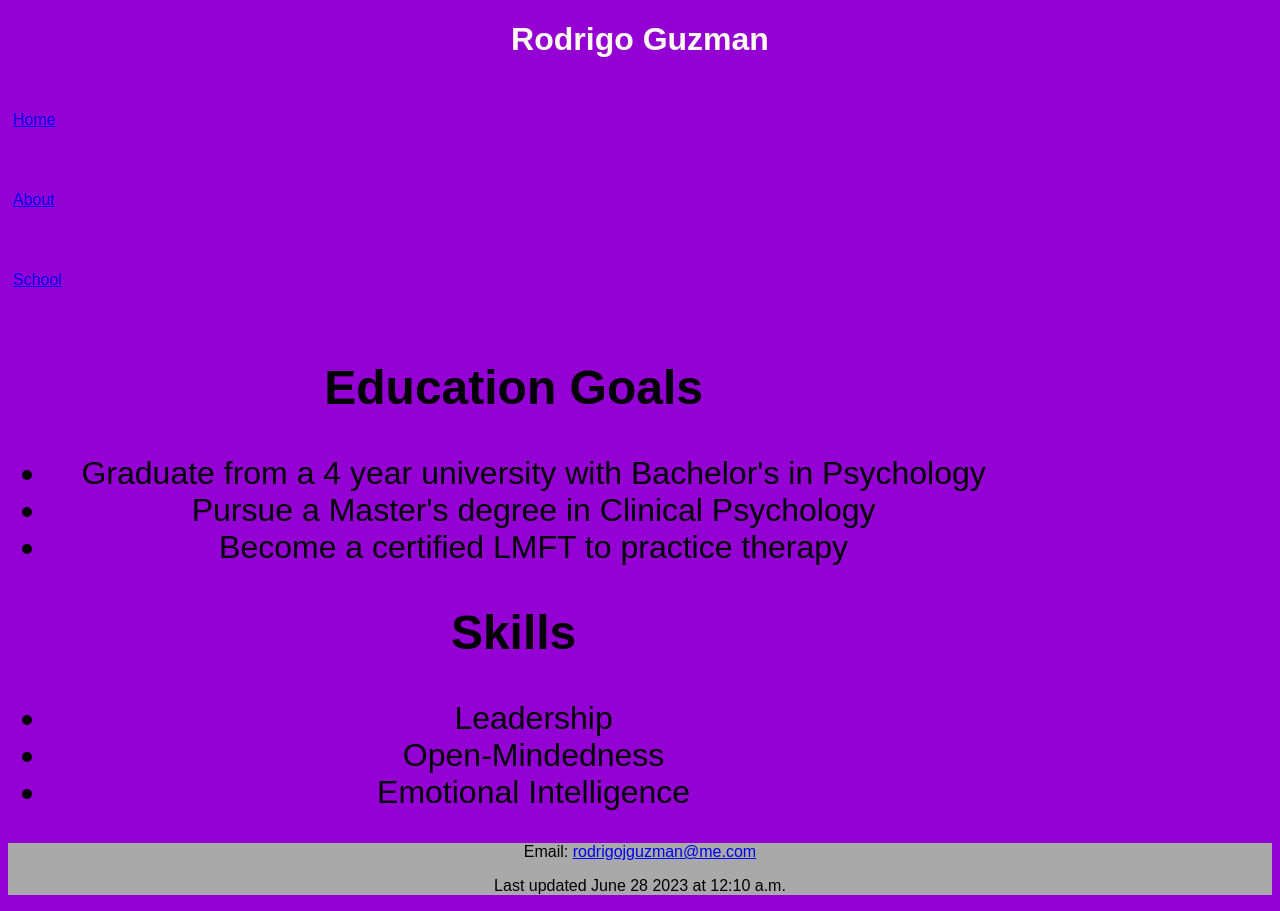
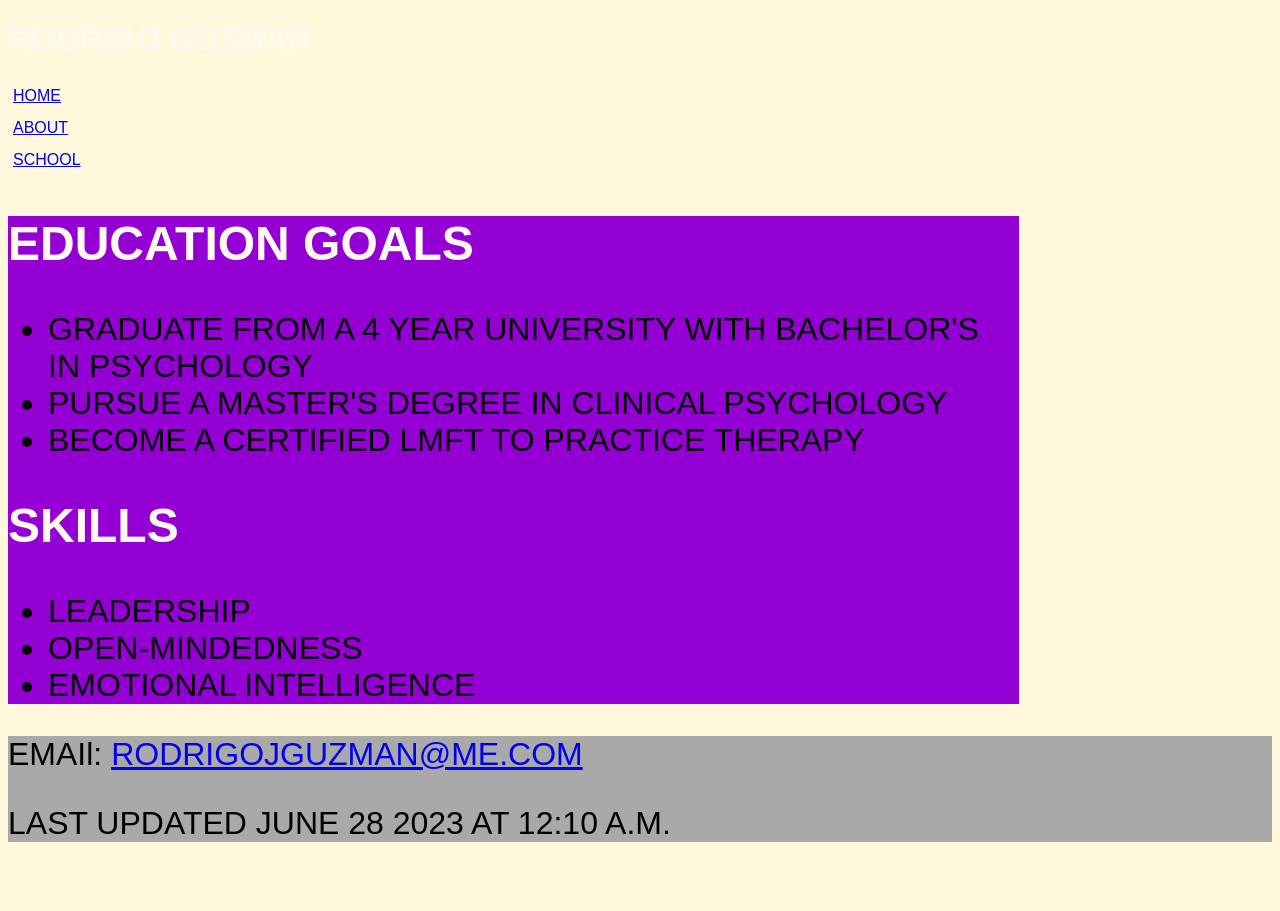
Before and after one commit to RodrigoJGuzman/cis162, a plain HTML site: page about.html in a window 1280 px wide. After the commit the page ends 874 px from the top, so only its background shows below. Drawn offline with Linux system fonts and the light colour scheme.

Commit message:
Add files via upload

```diff
--- a/about.html
+++ b/about.html
@@ -5,34 +5,34 @@
     <meta name="keywords"
           content="CIS162, Rodrigo Guzman, Cerritos College, About" />
     <link rel="stylesheet" href="main.css">
-<title>About Me</title>
+<title>ABOUT ME</title>
 </head>
 <body>
-<h1>Rodrigo Guzman</h1>
+<h1>RODRIGO GUZMAN</h1>
     <nav>
         <ul>
-        <li><a href="index.html">Home</a></li>
-        <li><a href="about.html">About</a></li>
-        <li><a href="#">School</a></li>
+        <li><a href="index.html">HOME</a></li>
+        <li><a href="about.html">ABOUT</a></li>
+        <li><a href="#">SCHOOL</a></li>
         </ul>
     </nav>
 <section>
-<h2>Education Goals</h2>
+<h2>EDUCATION GOALS</h2>
     <ul>
-        <li>Graduate from a 4 year university with Bachelor's in Psychology</li>
-        <li>Pursue a Master's degree in Clinical Psychology</li>
-        <li>Become a certified LMFT to practice therapy</li>
+        <li>GRADUATE FROM A 4 YEAR UNIVERSITY WITH BACHELOR'S IN PSYCHOLOGY</li>
+        <li>PURSUE A MASTER'S DEGREE IN CLINICAL PSYCHOLOGY</li>
+        <li>BECOME A CERTIFIED LMFT TO PRACTICE THERAPY</li>
     </ul>
-<h2>Skills</h2>
+<h2>SKILLS</h2>
         <ul>
-        <li>Leadership</li>
-        <li>Open-Mindedness</li>
-        <li>Emotional Intelligence</li>
+        <li>LEADERSHIP</li>
+        <li>OPEN-MINDEDNESS</li>
+        <li>EMOTIONAL INTELLIGENCE</li>
     </ul>
     </section>
 <footer>
-    <p>Email: <a href="mailto:rodrigojguzman@me.com">rodrigojguzman@me.com</a></p>
-    <p>Last updated <time datetime="2023-06-28T00:10">June 28 2023 at  12:10 a.m.</time></p>
+    <p>EMAIl: <a href="mailto:rodrigojguzman@me.com">RODRIGOJGUZMAN@ME.COM</a></p>
+    <p>LAST UPDATED <time datetime="2023-06-28T00:10">JUNE 28 2023 AT 12:10 A.M.</time></p>
 </footer>
 </body>
 </html>
--- a/main.css
+++ b/main.css
@@ -1,13 +1,14 @@
-body {background-color: darkviolet;
+body {background-color:cornsilk;
     font-family: 'microgramma-bold', sans-serif;
-    text-align: center}
+    text-align: left}
 
 header {background-color: darkgrey;
     font-family: 'microgramma-bold', sans-serif;
-    text-align: center}
+    text-align: center;
+    font-size: 5em;}
 
-h1 {color: floralwhite;}
-    nav> ul {line-height: 5em;
+h1, h2, h3 {color: floralwhite;}
+    nav> ul {line-height: 2em;
     list-style-type: none;
     padding-left: 5px;
     text-align: left}
@@ -16,4 +17,6 @@ section {background-color: darkviolet;
     width: 80%;
     font-size: 2em;}
 
-footer {background-color: darkgrey}
+footer {background-color: darkgrey;
+    font-family: 'microgramma-bold', sans-serif;
+    font-size: 2em;}
```
Also changed, not shown: index.html (+12 -11 lines).
